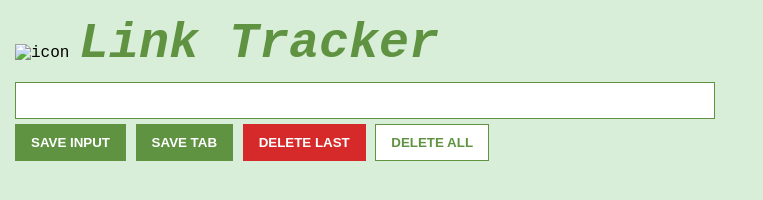
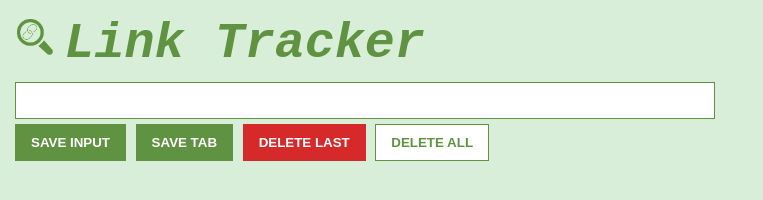
Before and after one commit to pmehta124/Link-Tracker, a browser extension: page index.html in a window 1280 px wide. Shown: the whole page, without its empty margins (0-763 px from the left). Drawn offline with Linux system fonts and the light colour scheme.

Commit message:
Update index.html

```diff
--- a/index.html
+++ b/index.html
@@ -5,7 +5,7 @@
     </head>
     <body>
         <span>
-            <img src="Final Link Tracker Icon.png" alt="icon" id="icon">
+            <img src="img/Final Link Tracker Icon.png" alt="icon" id="icon">
             <h2>Link Tracker</h2>
         </span>
         <input type="text" id="inputEl">
```
